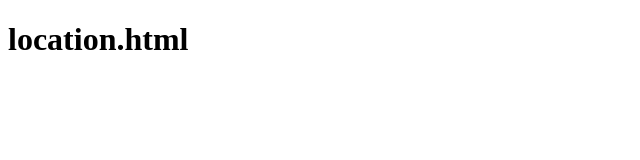
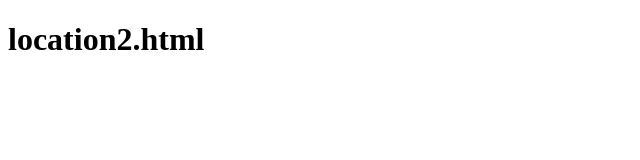
Before and after one commit to tztechno/tz_js_20240106_earthquake, a plain HTML site: page location2.html in a window 1280 px wide. Shown: the full height of the page, 0-640 px from the left. Drawn offline with nearby package versions, Linux system fonts and the light colour scheme.

Commit message:
Update location2.html

```diff
--- a/location2.html
+++ b/location2.html
@@ -3,11 +3,11 @@
 <head>
     <meta charset="UTF-8">
     <meta name="viewport" content="width=device-width, initial-scale=1.0">
-    <title>location.html</title>
+    <title>location2.html</title>
     <script src="https://cdn.jsdelivr.net/npm/chart.js"></script>
 </head>
 <body>
-    <h1>location.html</h1>
+    <h1>location2.html</h1>
     <canvas id="earthquakeChart" width="800" height="400"></canvas>
     <script src="./parseCSV.js"> const csvFilePath = 'ishikawa_202401.csv'; </script>
     <script src="./fetch.js"></script>
```
